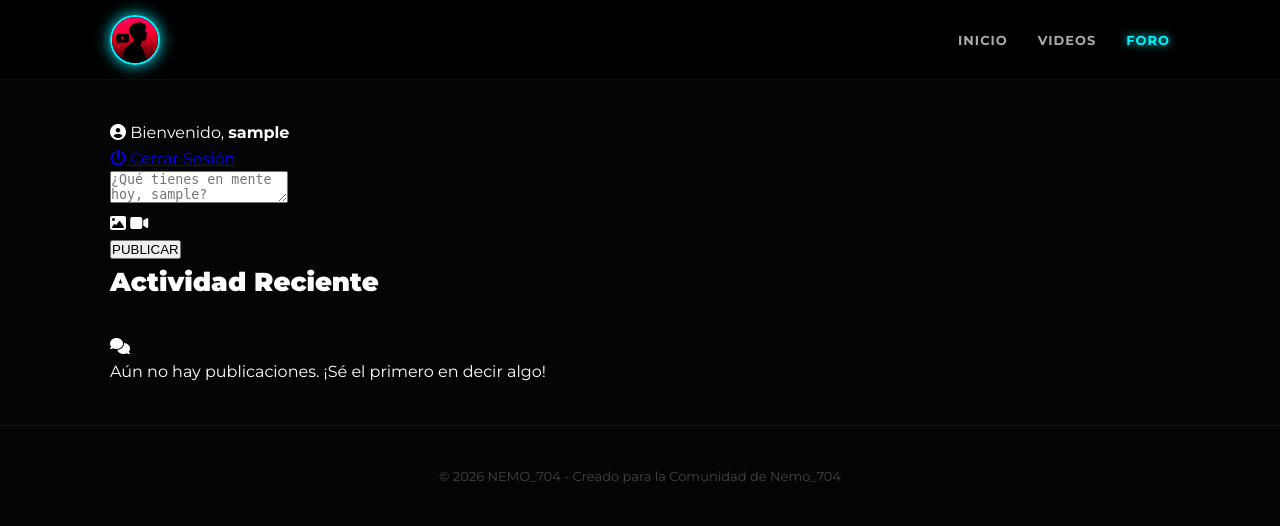
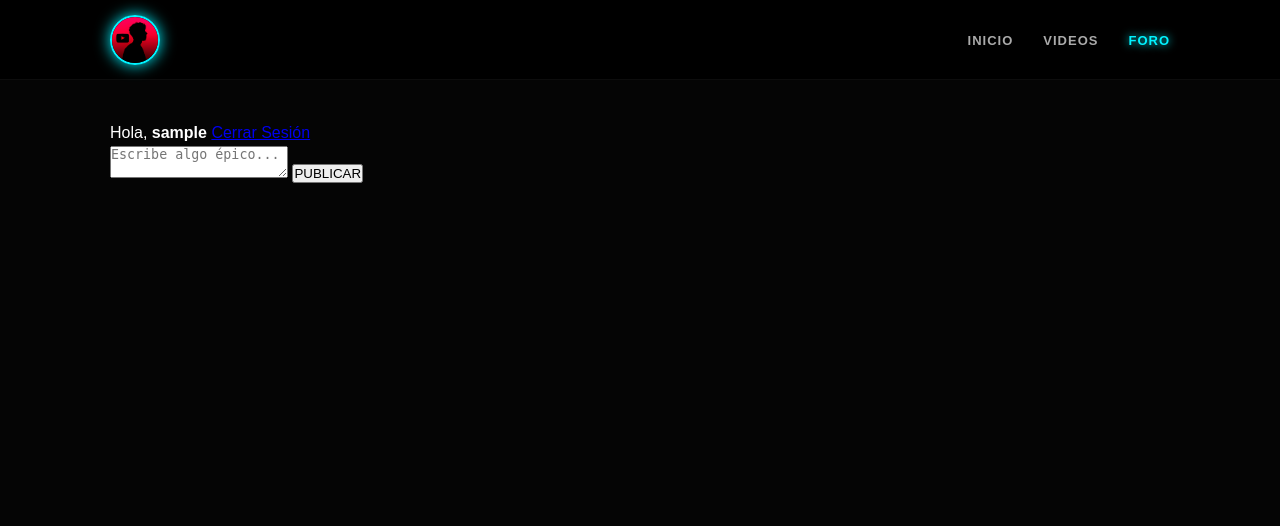
Before and after one commit to alons2080-wq/nemo-web, a Flask app: page /foro in a window 1280 px wide. Shown: the top 526 px of the page. Run offline with Flask 3, Linux system fonts and the light colour scheme; the visitor is signed in with stand-in values (Sample User, id 1).

Commit message:
Update foro.html (New code)

```diff
--- a/templates/foro.html
+++ b/templates/foro.html
@@ -2,143 +2,70 @@
 <html lang="es">
 <head>
     <meta charset="UTF-8">
-    <meta name="viewport" content="width=device-width, initial-scale=1.0">
     <title>FORO | NEMO_704</title>
-    <link rel="icon" type="image/png" href="{{ url_for('static', filename='images/favicon.png') }}">
     <link rel="stylesheet" href="https://cdnjs.cloudflare.com/ajax/libs/font-awesome/6.4.0/css/all.min.css">
-    <link href="https://fonts.googleapis.com/css2?family=Montserrat:wght@400;700;900&display=swap" rel="stylesheet">
     <link rel="stylesheet" href="{{ url_for('static', filename='css/style.css') }}">
 </head>
-<body class="foro-page">
-
+<body>
     <header class="main-header">
         <div class="navbar">
-            <div class="brand">
-                <div class="logo-circle">
-                    <img src="{{ url_for('static', filename='images/logo.png') }}" alt="Nemo Logo">
-                </div>
-            </div>
-            <nav>
-                <ul class="nav-menu">
-                    <li><a href="/">INICIO</a></li>
-                    <li><a href="/videos">VIDEOS</a></li>
-                    <li><a href="/foro" class="active">FORO</a></li>
-                </ul>
-            </nav>
+            <div class="logo-circle"><img src="{{ url_for('static', filename='images/logo.png') }}"></div>
+            <nav><ul class="nav-menu"><li><a href="/">INICIO</a></li><li><a href="/videos">VIDEOS</a></li><li><a href="/foro" class="active">FORO</a></li></ul></nav>
         </div>
     </header>
 
     <main class="container">
-
         {% if not session.get('user') %}
-        <section class="auth-section">
-            <div class="auth-header">
-                <h1 class="main-title" style="font-size: 3rem;">FORO NEMO</h1>
-                <p class="subtitle">Regístrate para compartir con la comunidad</p>
-            </div>
-
         <div class="auth-grid">
             <div class="auth-card">
-                    <h3><i class="fas fa-sign-in-alt"></i> Iniciar Sesión</h3>
-                    <form action="/login" method="POST">
-                        <div class="input-group">
-                            <input type="text" name="username" placeholder="Tu usuario" required>
-                        </div>
-                        <div class="input-group">
-                            <input type="password" name="password" placeholder="Tu contraseña" required>
-                        </div>
+                <h3>Iniciar Sesión</h3>
+                <form action="/login" method="POST" class="input-group">
+                    <input type="text" name="username" placeholder="Usuario" required>
+                    <input type="password" name="password" placeholder="Contraseña" required>
                     <button type="submit" class="btn-nemo">ENTRAR</button>
                 </form>
             </div>
-
             <div class="auth-card">
-                    <h3><i class="fas fa-user-plus"></i> Crear Cuenta</h3>
-                    <form action="/register" method="POST">
-                        <div class="input-group">
-                            <input type="text" name="username" placeholder="Elige un usuario" required>
-                        </div>
-                        <div class="input-group">
-                            <input type="password" name="password" placeholder="Crea una contraseña" required>
-                        </div>
-                        <button type="submit" class="btn-nemo btn-secondary">REGISTRARSE</button>
+                <h3>Registro</h3>
+                <form action="/register" method="POST" class="input-group">
+                    <input type="text" name="username" placeholder="Nuevo Usuario" required>
+                    <input type="password" name="password" placeholder="Contraseña" required>
+                    <button type="submit" class="btn-nemo">CREAR CUENTA</button>
                 </form>
             </div>
         </div>
-        </section>
         {% else %}
-
-        <section class="forum-wrapper">
+        <div class="forum-active">
             <div class="forum-user-bar">
-                <div class="user-info">
-                    <i class="fas fa-user-circle"></i>
-                    <span>Bienvenido, <b>{{ session['user'] }}</b></span>
+                <span>Hola, <b>{{ session['user'] }}</b></span>
+                <a href="/logout" class="logout-btn">Cerrar Sesión</a>
             </div>
-                <a href="/logout" class="logout-btn"><i class="fas fa-power-off"></i> Cerrar Sesión</a>
+            <form action="/post" method="POST" class="post-creator-card">
+                <textarea name="content" placeholder="Escribe algo épico..." required></textarea>
+                <button type="submit" class="btn-nemo">PUBLICAR</button>
+            </form>
+            <div class="community-feed">
+                {% for post in posts %}
+                <div class="post-card">
+                    <div class="post-header"><span class="post-author">@{{ post.author }}</span></div>
+                    <div class="post-content">{{ post.content }}</div>
+                    <div class="post-footer-actions">
+                        <a href="/like/{{ post.id }}" class="action-btn"><i class="fas fa-heart"></i> {{ post.likes }}</a>
                     </div>
-
-            <div class="post-creator-card">
-                <form action="/post" method="POST">
-                    <textarea name="content" placeholder="¿Qué tienes en mente hoy, {{ session['user'] }}?" required></textarea>
-                    <div class="creator-footer">
-                        <div class="creator-hints">
-                            <i class="fas fa-image" title="Subir imagen (próximamente)"></i>
-                            <i class="fas fa-video" title="Subir video (próximamente)"></i>
-                        </div>
-                        <button type="submit" class="btn-nemo">PUBLICAR</button>
-                    </div>
-                </form>
-            </div>
-
-            <div class="community-feed">
-                <h2 class="section-title">Actividad Reciente</h2>
-
-                {% for post in posts %}
-                <article class="post-card">
-                    <div class="post-header">
-                        <span class="post-author">@{{ post.author }}</span>
-                        <span class="post-date">Hace un momento</span>
-                    </div>
-
-                    <div class="post-content">
-                        {{ post.content }}
-                    </div>
-
-                    <div class="post-footer-actions">
-                        <a href="/like/{{ post.id }}" class="action-btn like-btn">
-                            <i class="fas fa-heart"></i> {{ post.likes }}
-                        </a>
-                        <span class="action-btn"><i class="fas fa-comment"></i> {{ post.comments|length }}</span>
-                    </div>
-
                     <div class="comments-box">
-                        {% for comment in post.comments %}
-                        <div class="comment-item">
-                            <span class="comment-user">{{ comment.author }}:</span>
-                            <span class="comment-text">{{ comment.text }}</span>
-                        </div>
+                        {% for c in post.comments %}
+                        <div class="comment-item"><span class="comment-user">{{ c.author }}:</span> {{ c.text }}</div>
                         {% endfor %}
-
                         <form action="/comment/{{ post.id }}" method="POST" class="comment-form">
-                            <input type="text" name="comment" placeholder="Escribe un comentario..." required>
+                            <input type="text" name="comment" placeholder="Comentar..." required>
                             <button type="submit"><i class="fas fa-paper-plane"></i></button>
                         </form>
                     </div>
-                </article>
-                {% else %}
-                <div class="empty-state">
-                    <i class="fas fa-comments"></i>
-                    <p>Aún no hay publicaciones. ¡Sé el primero en decir algo!</p>
                 </div>
                 {% endfor %}
             </div>
-        </section>
+        </div>
         {% endif %}
-
     </main>
-
-    <footer class="footer">
-        <p>&copy; 2026 NEMO_704 - Creado para la Comunidad de Nemo_704</p>
-    </footer>
-
 </body>
 </html>
```
Lines whose indentation alone changed are shown as unchanged.
